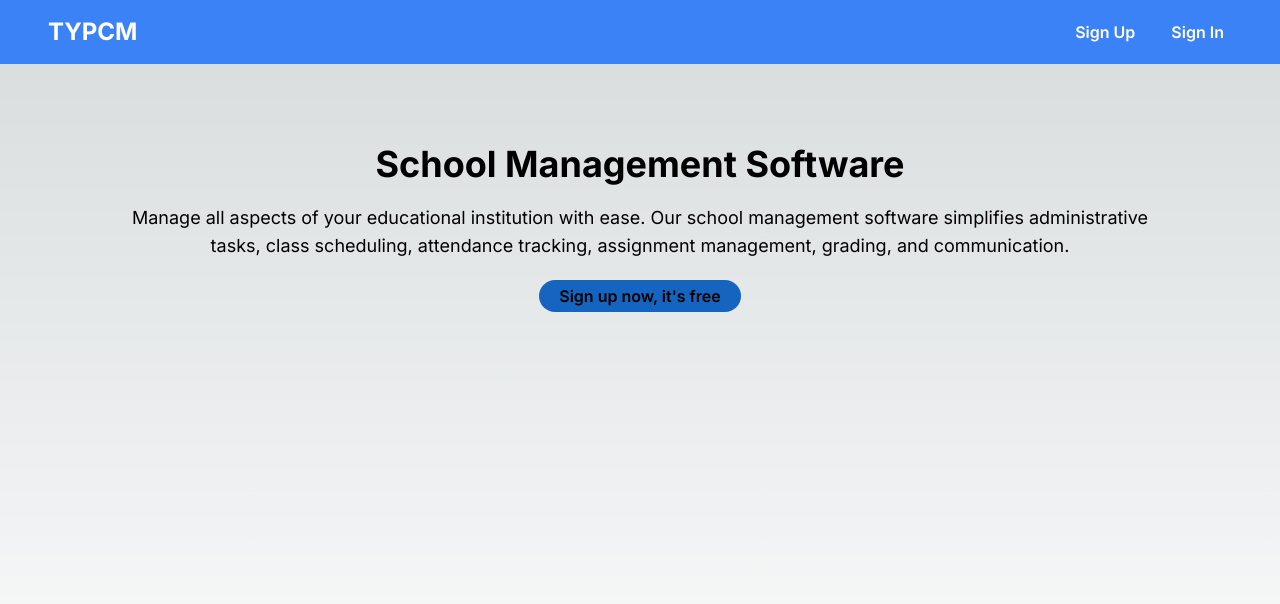
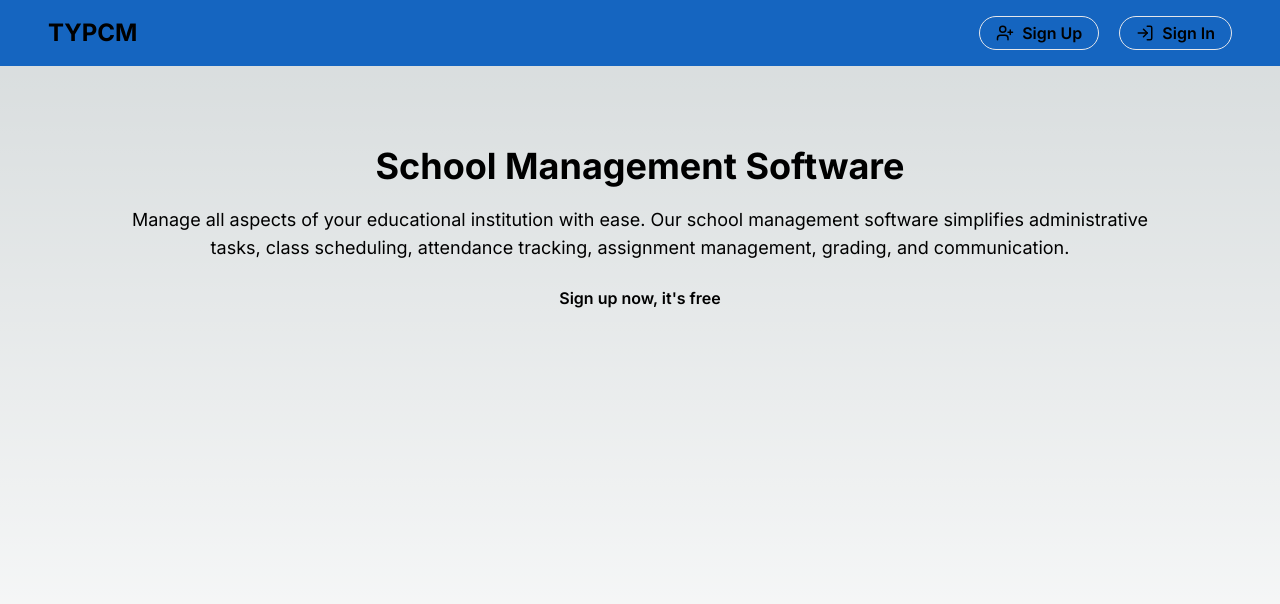
Before and after one commit to solaimanb/school-management, a Next.js app: page / in a window 1280 px wide. Shown: the top 604 px of the page. Built offline with nearby package versions, Linux system fonts and the light colour scheme.

Commit message:
feat(auth): authentication module add

```diff
--- a/package.json
+++ b/package.json
@@ -12,8 +12,10 @@
     "@radix-ui/react-dialog": "^1.0.5",
     "@radix-ui/react-dropdown-menu": "^2.0.6",
     "@radix-ui/react-slot": "^1.0.2",
+    "axios": "^1.6.8",
     "class-variance-authority": "^0.7.0",
     "clsx": "^2.1.0",
+    "js-cookie": "^3.0.5",
     "lucide-react": "^0.364.0",
     "next": "14.1.4",
     "react": "^18",
@@ -23,6 +25,7 @@
     "vaul": "^0.9.0"
   },
   "devDependencies": {
+    "@types/js-cookie": "^3.0.6",
     "@types/node": "^20",
     "@types/react": "^18",
     "@types/react-dom": "^18",
--- a/src/app/layout.tsx
+++ b/src/app/layout.tsx
@@ -1,8 +1,7 @@
 import type { Metadata } from "next";
 import { Inter } from "next/font/google";
 import "./globals.css";
-import { Header } from "@/components/shared/header/Header";
-import { CustomThemeProvider } from "@/providers/theme/CustomTheme";
+import Header from "@/components/shared/header/Header";
 
 const inter = Inter({ subsets: ["latin"] });
 
@@ -18,13 +17,11 @@ export default function RootLayout({
   children: React.ReactNode;
 }>) {
   return (
-    <CustomThemeProvider>
     <html lang="en">
       <body className={`${inter.className} flex flex-col h-screen`}>
         <Header />
         <main className="overflow-auto">{children}</main>
       </body>
     </html>
-    </CustomThemeProvider>
   );
 }
--- a/src/components/others/home/Hero.tsx
+++ b/src/components/others/home/Hero.tsx
@@ -1,6 +1,4 @@
-"use client";
 import React, { useContext } from "react";
-import { ThemeContext } from "@/providers/theme/CustomTheme";
 
 interface HeroProps {
   title: string;
@@ -9,8 +7,6 @@ interface HeroProps {
 }
 
 const Hero: React.FC<HeroProps> = ({ title, description, buttonText }) => {
-  const theme = useContext(ThemeContext);
-
   return (
     <div className="p-20 flex flex-col items-center justify-center space-y-5">
       <h1 className="text-4xl font-bold">{title}</h1>
@@ -18,7 +14,6 @@ const Hero: React.FC<HeroProps> = ({ title, description, buttonText }) => {
       <button
         className={`
         px-5 py-1 rounded-full flex gap-2 font-semibold mt-4`}
-        style={{ backgroundColor: theme.colors.primary }}
       >
         {buttonText}
       </button>
--- a/src/components/shared/header/Header.tsx
+++ b/src/components/shared/header/Header.tsx
@@ -1,12 +1,16 @@
-import { Bell, Landmark, MessageSquareText, Plus } from "lucide-react";
-import React, { memo } from "react";
-import NotificationDropdown from "./NotificationDropdown NotificationDropdown";
+import {
+  Landmark,
+  LogIn,
+  MessageSquareText,
+  Plus,
+  UserPlus,
+} from "lucide-react";
 
-export const Header = memo(() => {
+const Header = () => {
   const user = false;
 
   return (
-    <nav className="bg-blue-500 text-white p-4">
+    <nav className="p-4 bg-primary-main text-white">
       <div
         className={`${
           user ? "" : "container "
@@ -17,22 +21,22 @@ export const Header = memo(() => {
         <div className="flex flex-row gap-5 items-center">
           {user ? (
             <>
-              <NotificationDropdown />
+              {/* <NotificationDropdown /> */}
               <MessageSquareText />
             </>
           ) : (
             <>
-              <button className="px-2 py-1 rounded-full flex gap-2 font-semibold">
-                Sign Up
+              <button className="px-4 py-1 rounded-full flex items-center gap-2 font-semibold text-white border hover:bg-light-main duration-300 hover:text-dark-main">
+                <UserPlus size={18} /> Sign Up
               </button>
-              <button className="px-2 py-1 rounded-full flex gap-2 font-semibold">
-                Sign In
+              <button className="px-4 py-1 rounded-full flex items-center gap-2 font-semibold text-white border hover:bg-light-main duration-300 hover:text-dark-main">
+                <LogIn size={18} /> Sign In
               </button>
             </>
           )}
 
           {user ? (
-            <button className="border px-2 py-1 rounded-full flex gap-2 font-semibold">
+            <button className="border px-2 py-1 rounded-full flex gap-2 font-semibold bg-info-main text-white">
               <Landmark />
               Institute
             </button>
@@ -41,6 +45,6 @@ export const Header = memo(() => {
       </div>
     </nav>
   );
-});
+};
 
-Header.displayName = "Header";
+export default Header;
--- /dev/null
+++ b/src/providers/auth/AuthProvider.tsx
@@ -0,0 +1,71 @@
+import { ReactNode, createContext, useEffect, useState } from "react";
+import axios from "axios";
+import Cookies from "js-cookie";
+import { AuthContextValue, User } from "@/types/auth/auth";
+
+interface Props {
+  children: ReactNode;
+}
+
+export const AuthContext = createContext<AuthContextValue | null>(null);
+
+// Create an axios instance with default settings
+const api = axios.create({
+  baseURL: "/api",
+  headers: {
+    Authorization: `Bearer ${Cookies.get("access") || ""}`,
+  },
+});
+
+const AuthProvider = ({ children }: Props) => {
+  const [user, setUser] = useState<User | null>(null);
+  const [isAuthenticated, setIsAuthenticated] = useState(false);
+
+  const authenticate = async () => {
+    try {
+      const response = await api.get<User>("/user");
+      setUser(response.data);
+      setIsAuthenticated(true);
+    } catch (error) {
+      console.error("Authentication failed:", error);
+      setIsAuthenticated(false);
+    }
+  };
+
+  useEffect(() => {
+    authenticate();
+  }, []);
+
+  const login = async (email: string, password: string) => {
+    try {
+      const response = await api.post<{ access: string }>("/login", {
+        email,
+        password,
+      });
+
+      const { access } = response.data;
+
+      Cookies.set("access", access);
+      api.defaults.headers.Authorization = `Bearer ${access}`;
+      setIsAuthenticated(true);
+      authenticate();
+    } catch (error) {
+      console.error("Login failed:", error);
+    }
+  };
+
+  const logout = () => {
+    Cookies.remove("access");
+    api.defaults.headers.Authorization = "";
+    setUser(null);
+    setIsAuthenticated(false);
+  };
+
+  return (
+    <AuthContext.Provider value={{ user, isAuthenticated, login, logout }}>
+      {children}
+    </AuthContext.Provider>
+  );
+};
+
+export default AuthProvider;
--- a/src/providers/theme/CustomTheme.tsx
+++ /dev/null
@@ -1,25 +0,0 @@
-"use client";
-import React, { createContext, ReactNode } from "react";
-
-const theme = {
-  colors: {
-    primary: "#1565C0", // deep blue
-    secondary: "#78909C", // cool grey
-    success: "#388E3C", // strong green
-    danger: "#C62828", // deep red
-    warning: "#F9A825", // bright yellow
-    info: "#0277BD", // bright blue
-    light: "#CFD8DC", // light grey
-    dark: "#263238", // dark grey
-    white: "#ffffff", // White
-    black: "#000000", // Black
-  },
-};
-
-export const ThemeContext = createContext(theme);
-
-export const CustomThemeProvider = ({ children }: { children: ReactNode }) => {
-  return (
-    <ThemeContext.Provider value={theme}>{children}</ThemeContext.Provider>
-  );
-};
--- /dev/null
+++ b/src/types/auth/auth.ts
@@ -0,0 +1,16 @@
+// types.ts
+
+export interface User {
+  // Define the properties of the user object here
+  // For example:
+  // id: number;
+  // name: string;
+  // etc.
+}
+
+export interface AuthContextValue {
+  user: User | null;
+  isAuthenticated: boolean;
+  login: (email: string, password: string) => Promise<void>;
+  logout: () => void;
+}
--- /dev/null
+++ b/src/types/theme/theme.ts
@@ -0,0 +1,14 @@
+export type Theme = {
+  palette: {
+    primary: { main: string };
+    secondary: { main: string };
+    success: { main: string };
+    danger: { main: string };
+    warning: { main: string };
+    info: { main: string };
+    light: { main: string };
+    dark: { main: string };
+    white: { main: string };
+    black: { main: string };
+  };
+};
--- a/tailwind.config.ts
+++ b/tailwind.config.ts
@@ -17,7 +17,7 @@ const config = {
         "2xl": "1400px",
       },
     },
-    extend: {
+   extend: {
       colors: {
         border: "hsl(var(--border))",
         input: "hsl(var(--input))",
@@ -27,50 +27,35 @@ const config = {
         primary: {
           DEFAULT: "hsl(var(--primary))",
           foreground: "hsl(var(--primary-foreground))",
+          main: "#1565C0", // deep blue
         },
         secondary: {
-          DEFAULT: "hsl(var(--secondary))",
-          foreground: "hsl(var(--secondary-foreground))",
+          main: "#78909C", // cool grey
         },
-        destructive: {
-          DEFAULT: "hsl(var(--destructive))",
-          foreground: "hsl(var(--destructive-foreground))",
+        success: {
+          main: "#388E3C", // strong green
         },
-        muted: {
-          DEFAULT: "hsl(var(--muted))",
-          foreground: "hsl(var(--muted-foreground))",
+        danger: {
+          main: "#C62828", // deep red
         },
-        accent: {
-          DEFAULT: "hsl(var(--accent))",
-          foreground: "hsl(var(--accent-foreground))",
+        warning: {
+          main: "#F9A825", // bright yellow
         },
-        popover: {
-          DEFAULT: "hsl(var(--popover))",
-          foreground: "hsl(var(--popover-foreground))",
+        info: {
+          main: "#0277BD", // bright blue
         },
-        card: {
-          DEFAULT: "hsl(var(--card))",
-          foreground: "hsl(var(--card-foreground))",
+        light: {
+          main: "#CFD8DC", // light grey
         },
-      },
-      borderRadius: {
-        lg: "var(--radius)",
-        md: "calc(var(--radius) - 2px)",
-        sm: "calc(var(--radius) - 4px)",
-      },
-      keyframes: {
-        "accordion-down": {
-          from: { height: "0" },
-          to: { height: "var(--radix-accordion-content-height)" },
+        dark: {
+          main: "#263238", // dark grey
         },
-        "accordion-up": {
-          from: { height: "var(--radix-accordion-content-height)" },
-          to: { height: "0" },
+        white: {
+          main: "#ffffff", // White
         },
-      },
-      animation: {
-        "accordion-down": "accordion-down 0.2s ease-out",
-        "accordion-up": "accordion-up 0.2s ease-out",
+        black: {
+          main: "#000000", // Black
+        },
       },
     },
   },
```
Also changed, not shown: src/components/shared/header/NotificationDropdown.tsx (renamed from src/components/shared/header/NotificationDropdown NotificationDropdown.tsx), src/hoc/withTheme.tsx (added), 1 other file (tests, documents, lock files or other folders). Lines whose indentation alone changed are shown as unchanged.
